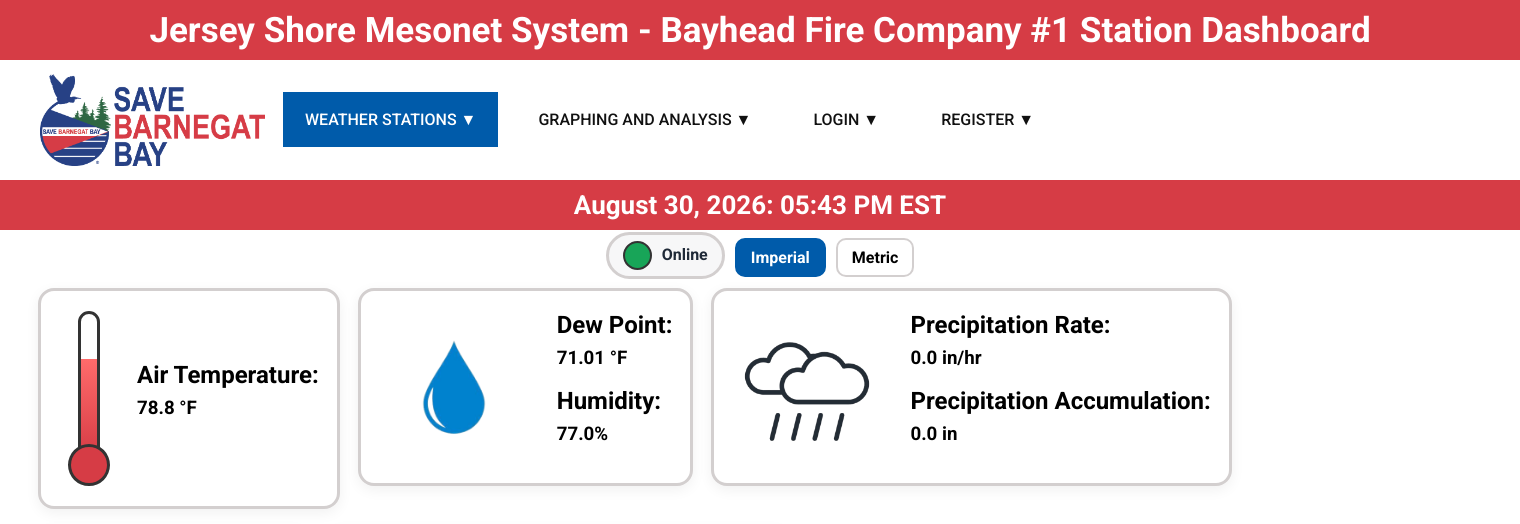
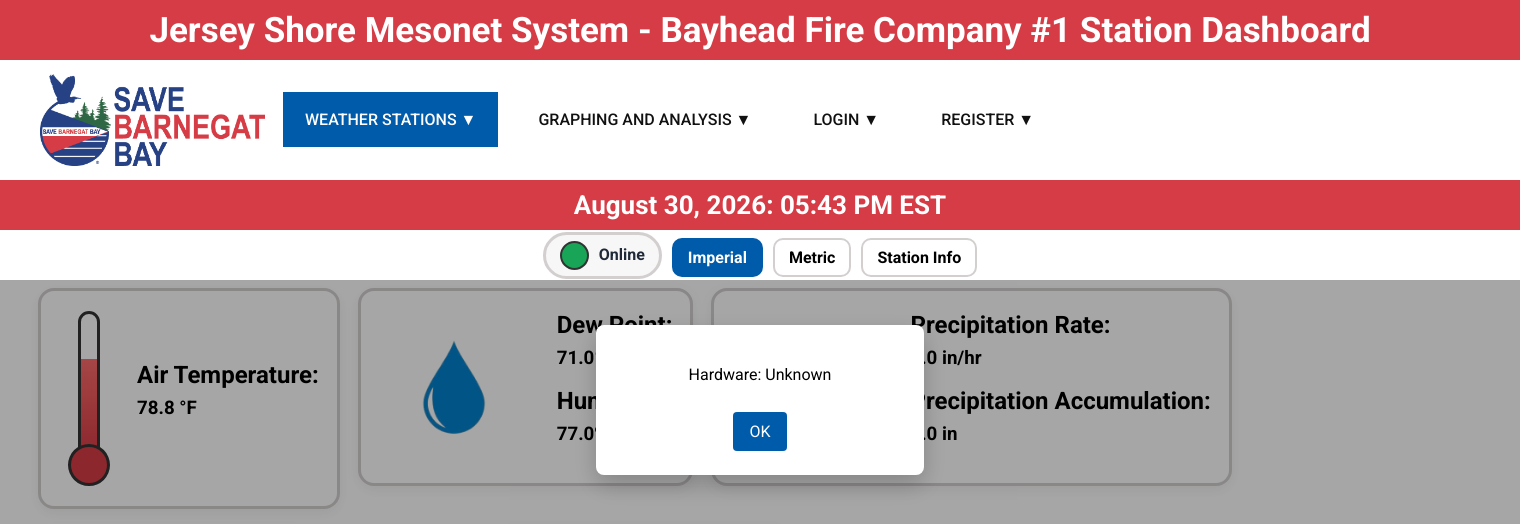
Before and after one commit to Krupamc/Weather-underground-status-scraper, a FastAPI app: page /stations/public/KNJBAYHE18?info=info in a window 1520 px wide. Shown: the top 524 px of the page. Run offline with FastAPI, Linux system fonts and the light colour scheme; parts of the project's set-up code (start-up, migrations or seed data) failed here and were passed over.

Commit message:
update stations and show hardware in dashboard

```diff
--- a/web_server/database.py
+++ b/web_server/database.py
@@ -27,6 +27,6 @@ def migrate_add_column():
 
         if "hardware" not in column_names:
             session.exec(
-                text("ALTER TABLE station ADD COLUMN hardware TEXT NOT NULL DEFAULT 'Unkown'")
+                text("ALTER TABLE station ADD COLUMN hardware TEXT NOT NULL DEFAULT 'Unknown'")
             )
             session.commit()
--- a/web_server/main.py
+++ b/web_server/main.py
@@ -285,7 +285,7 @@ def my_stations(request: Request, session: db.SessionDep, current_user: Annotate
 
 # Public dashboard for the station:
 @app.get("/stations/public/{station_id}", response_class=HTMLResponse)
-def public_station(request: Request, session: db.SessionDep, station_id: str, selected_date: str | None = None):
+def public_station(request: Request, session: db.SessionDep, station_id: str, selected_date: str | None = None, info: str | None = None):
 
     # Check units:
     units = request.query_params.get("units", "imperial")
@@ -497,7 +497,8 @@ def public_station(request: Request, session: db.SessionDep, station_id: str, se
         "selected_date": day_local.isoformat(),
         "prev_day": prev_day,
         "next_day": next_day,
-        "csv_url": csv_url
+        "csv_url": csv_url,
+        "info": info
     })
 
 # Download CSV for Selected Date
@@ -748,7 +749,9 @@ def website_settings(request: Request, session: db.SessionDep, required_user: An
         access_stations = [station for access, station in rows]
 
     # Return stations current values to be updated
-    update_station = session.exec(select(m.Station).where(m.Station.station_id == update_station_id)).all()
+    update_station = None
+    if update_station_id:
+        update_station = session.exec(select(m.Station).where(m.Station.station_id == update_station_id)).first()
 
 
     return templates.TemplateResponse(request, "w_settings.html", {
@@ -773,7 +776,7 @@ def website_settings(request: Request, session: db.SessionDep, required_user: An
 
 # Owner dashboard for the station:
 @app.get("/stations/dashboard/{station_id}", response_class=HTMLResponse)
-def owner_station(request: Request, session: db.SessionDep, station_id: str, required_user: Annotated[m.User, Depends(require_station_access)], current_user: Annotated[m.User, Depends(get_current_user)]):
+def owner_station(request: Request, session: db.SessionDep, station_id: str, required_user: Annotated[m.User, Depends(require_station_access)], current_user: Annotated[m.User, Depends(get_current_user)], info: str | None = None):
     # Check units:
     units = request.query_params.get("units", "imperial")
     # Open DB tables
@@ -962,6 +965,7 @@ def owner_station(request: Request, session: db.SessionDep, station_id: str, req
         "timezone": cfg.time_zone_name,
         "success": success,
         "wu_base_url": cfg.wu_base_url,
+        "info": info
     })
 
 #---Graphing---
@@ -3317,7 +3321,7 @@ def update_station(station_id: str, station: m.StationUpdate, session: db.Sessio
 
 # Update Station (form)
 @app.post("/update/stations")
-def update_station_from_form(session: db.SessionDep, current_user: Annotated[m.User, Depends(require_admin)], station_id: str = Form(), station_name: str = Form()):
+def update_station_from_form(session: db.SessionDep, current_user: Annotated[m.User, Depends(require_admin)], station_id: str = Form(), station_name: str = Form(), new_station_id: str = Form(), hardware: str = Form(), is_public: bool = Form(True), is_in_maintenance: bool = Form(False), collect_enabled: bool = Form(True)):
     # Open Data
     station_db = session.exec(select(m.Station).where(m.Station.station_id == station_id)).first()
     if not station_db:
@@ -3327,6 +3331,15 @@ def update_station_from_form(session: db.SessionDep, current_user: Annotated[m.U
     payload = {}
     if station_name and station_name.strip():
         payload["station_name"] = station_name.strip()
+    if new_station_id and new_station_id.strip():
+        payload["station_id"] = new_station_id.strip()
+    if hardware and hardware.strip():
+        payload["hardware"] = hardware.strip()
+
+    payload["is_public"] = is_public
+    payload["is_in_maintenance"] = is_in_maintenance
+    payload["collect_enabled"] = collect_enabled
+
     if not payload:
             return RedirectResponse(url=f"/settings?error=no_payload", status_code=303)
 
--- a/web_server/model.py
+++ b/web_server/model.py
@@ -45,7 +45,7 @@ class StationBase(SQLModel):
     is_in_maintenance: bool = Field(default=False)
     is_public: bool = Field(default=True)
     collect_enabled: bool = Field(default=True)
-    hardware: str | None = Field(default=None)
+    hardware: str | None = Field(default="Unknown")
 
 # Model For Database (Table Model):
 class Station(StationBase, table=True):
@@ -63,6 +63,7 @@ class StationUpdate(SQLModel):
     is_in_maintenance: bool | None = None
     is_public: bool | None = None
     collect_enabled: bool | None = None
+    hardware: str | None = None
 
 # ---Status---
 
--- a/web_server/templates/owner_dash.html
+++ b/web_server/templates/owner_dash.html
@@ -7,7 +7,7 @@
     </div>
 
     <!-- If toggle was done -->
-    {% if success %}
+    {% if success or info %}
     <div class="popup_overlay">
         <div class="popup_box">
             {% if success == "maintenance_on" %}
@@ -21,6 +21,9 @@
 
             {% elif success == "public_off" %}
                 <p>Public Dashboard turned off successfully!</p>
+
+            {% elif info == "info" %}
+                <p>Hardware: {{ station.hardware}}</p>
 
             {% else %}
                 <p>ERROR: Contact Admin for more Infomation</p>
@@ -43,6 +46,7 @@
             <div class="unit_toggle" style="padding-top: 20px">
                 <a href="?units=imperial" class="{% if units == 'imperial' %}active_unit{% endif %}">Imperial</a>
                 <a href="?units=metric" class="{% if units == 'metric' %}active_unit{% endif%}">Metric</a>
+                <a href="?info=info">Station Info</a>
             </div>
         </div>
     {% else %}
--- a/web_server/templates/public_dash.html
+++ b/web_server/templates/public_dash.html
@@ -19,6 +19,17 @@
         <h1>{{ date }}: {{ time }} {{ timezone }}</h1>
     </div>
 
+    <!-- If info toggle -->
+    {% if info %}
+    <div class="popup_overlay">
+        <div class="popup_box">
+            <p>Hardware: {{ station.hardware }}</p>
+
+            <a href="/stations/public/{{ station_id }}" class="popup_close">OK</a>
+        </div>
+    </div>
+    {% endif %}
+
     <!-- Online-->
     {% if status.last_status == "CONNECTED" %}
         <div class="status_bar">
@@ -28,9 +39,11 @@
                 <span class="p_status_text">Online</span>
             </a>
 
+
             <div class="unit_toggle" style="padding-top: 20px">
                 <a href="?units=imperial" class="{% if units == 'imperial' %}active_unit{% endif %}">Imperial</a>
                 <a href="?units=metric" class="{% if units == 'metric' %}active_unit{% endif%}">Metric</a>
+                <a href="?info=info">Station Info</a>
             </div>
         </div>
     {% else %}
@@ -41,7 +54,6 @@
     {% endif %}
 
     <div class="p_station_content" style="padding-top: 280px; padding-left: 30px;">
-
         <!-- Temperature -->
         <div class="p_station_card p_temp_card">
             <!-- Temp Widget -->
```
Also changed, not shown: web_server/templates/w_settings.html (+44 -5 lines), web_server/database.db.
